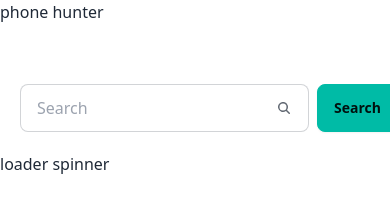
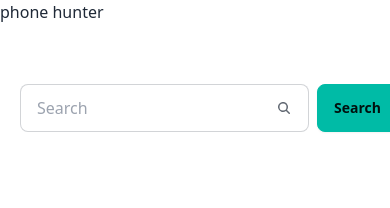
Before and after one commit to Umme-Nahida/phone-hunter, a plain HTML site: page index.html in a window 390 px wide. Drawn offline with nearby package versions, Linux system fonts and the light colour scheme.

```diff
--- a/index.html
+++ b/index.html
@@ -26,7 +26,7 @@
       <div id="phone-container" class="grid grid-cols-1 md:grid-cols-2 lg:grid-cols-3 gap-10 shadow-lime-200">
         <!-- loader spinner added -->
         <div>
-          <p>loader spinner</p>
+
         </div>
         <!-- card add here -->
 
```
